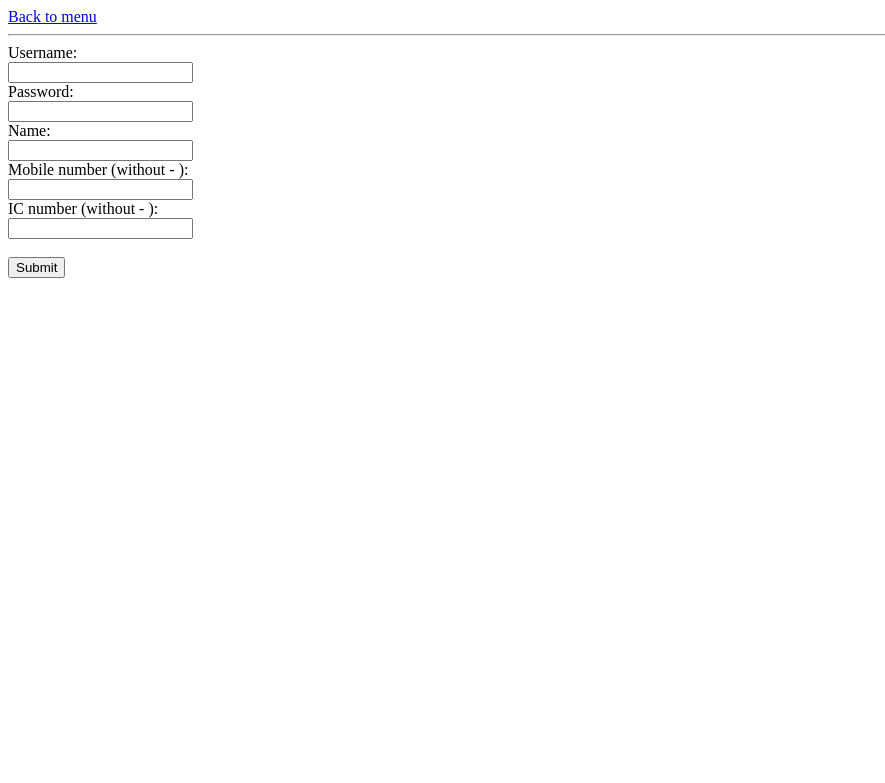
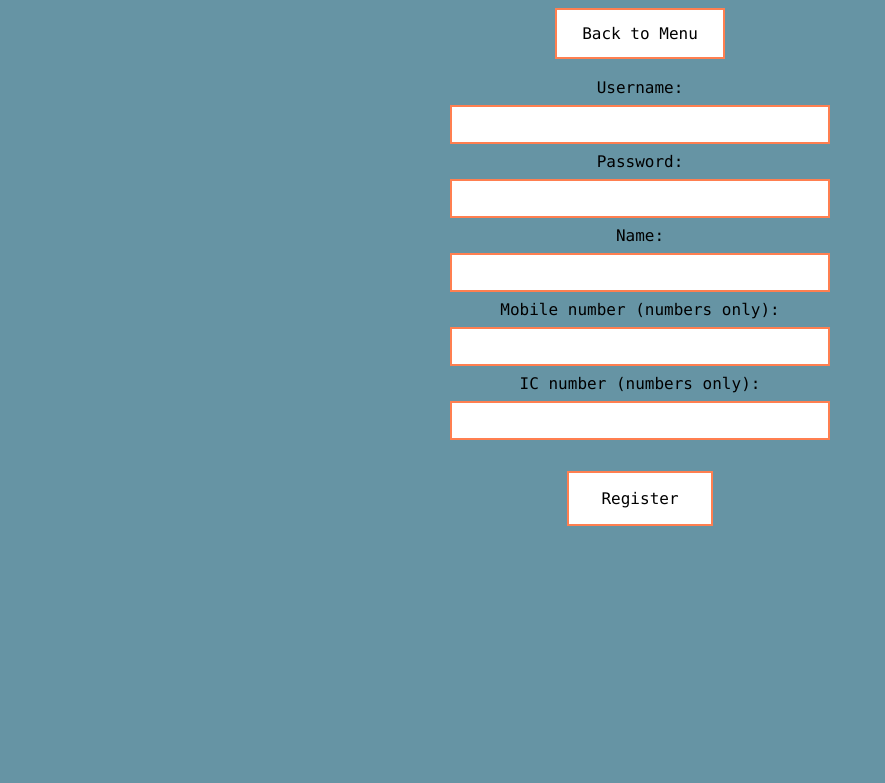
Before and after one commit to hafiz19060/Keio, a PHP site: page /csaRegCashier.php in a window 1280 px wide. Shown: the top 783 px of the page, without its empty margins (0-885 px from the left). Run offline with PHP 8.4, Linux system fonts and the light colour scheme.

Commit message:
dah tambah css

```diff
--- a/csaRegCashier.php
+++ b/csaRegCashier.php
@@ -1,5 +1,70 @@
 <html>
-<a href = "process.php">Back to menu</a><br><hr>
+
+<style>
+body {
+	background-color:#6694A4;
+
+     text-align:center;
+
+  font-family: "Lucida Console", Courier, monospace;
+    }
+
+a:link, a:visited {
+  background-color: white;
+  color: black;
+  padding: 14px 25px;
+  text-align: center;
+  text-decoration: none;
+  display: inline-block;
+  border: 2px solid coral;
+}
+
+a:hover, a:active {
+  background-color: coral;
+}
+input[type=text] {
+  width: 30%;
+  padding: 10px 10px;
+  margin: 8px 0;
+  box-sizing: border-box;
+  border: 2px solid coral;
+  outline: none;
+}
+
+input[type=text]:focus {
+  background-color: lightyellow;
+}
+
+.submit {
+  background-color: #4CAF50; /* Green */
+  border: none;
+  color: white;
+  padding: 16px 32px;
+  text-align: center;
+  text-decoration: none;
+  display: inline-block;
+  font-size: 16px;
+  margin: 4px 2px;
+  transition-duration: 0.2s;
+  cursor: pointer;
+  font-family: "Lucida Console", Courier, monospace;
+}
+
+.submit {
+  background-color: white;
+  color: black;
+  border: 2px solid coral;
+}
+
+.submit:hover {
+  background-color: coral;
+  color: black;
+}
+
+</style>
+
+<body>
+<a href = "process.php">Back to Menu</a><br><br>
 <form action = "process.php" method = "post">
 Username:<br>
 <input type = "text" name = "cashierUname"><br>
@@ -7,13 +72,14 @@ Password:<br>
 <input type = "text" name = "cashierPassword"><br>
 Name:<br>
 <input type = "text" name = "cashierName"><br>
-Mobile number (without - ):<br>
+Mobile number (numbers only):<br>
 <input type = "text" name = "cashierMobileNum"><br>
-IC number (without - ):<br>
+IC number (numbers only):<br>
 <input type = "text" name = "cashierICNum"><br><br>
 
-<input type = "submit" name = "register">
+<button class="submit">Register</button>
 
 </form>
 
+</body>
 </html>
```
Also changed, not shown: Login/csaLogin.php (deleted, +0 -15 lines), csaAdminMenu.php (+40 -2 lines), csaAdminProfile.php (+49 -1 lines), csaCashierMenu.php (+37 -6 lines), csaLogin.php (added, +108 -0 lines), CSA.jpeg (added), csaLogout.php (renamed from Login/csaLogout.php), csaUsers.php (renamed from Login/csaUsers.php), csacheckLogin.php (renamed from Login/csacheckLogin.php).
